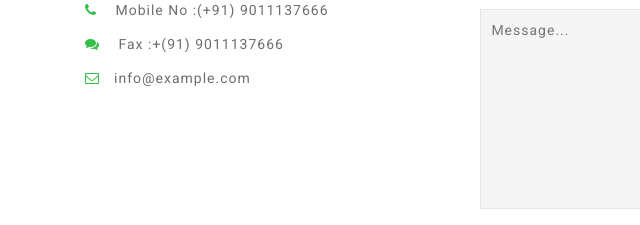
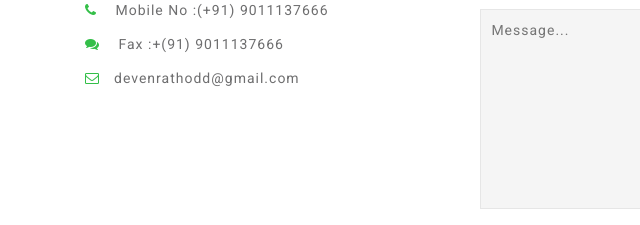
Before and after one commit to mrshiru5555/mrshiru5555.github.io, a plain HTML site: page index.html in a window 1280 px wide. Shown: the part 4278-4503 px from the top of the page, 0-640 px from the left. Drawn offline with Linux system fonts and the light colour scheme.

Commit message:
gmail name changes

```diff
--- a/index.html
+++ b/index.html
@@ -526,7 +526,7 @@ Smartphone Compatible web template, free webdesigns for Nokia, Samsung, LG, Sony
 				<ul>
 					<li><span class="fa fa-phone" aria-hidden="true"></span> Mobile No :(+91) 9011137666</li>
 					<li><span class="fa fa-comments" aria-hidden="true"></span> Fax :+(91) 9011137666</li>
-					<li><span class="fa fa-envelope-o" aria-hidden="true"></span><a href="goras_info@example.com">info@example.com</a></li>
+					<li><span class="fa fa-envelope-o" aria-hidden="true"></span><a href="devenrathodd@gmail.com">devenrathodd@gmail.com</a></li>
 				</ul>
 			</div>
 			<div class="col-md-8 wthree_contact_left">
```
